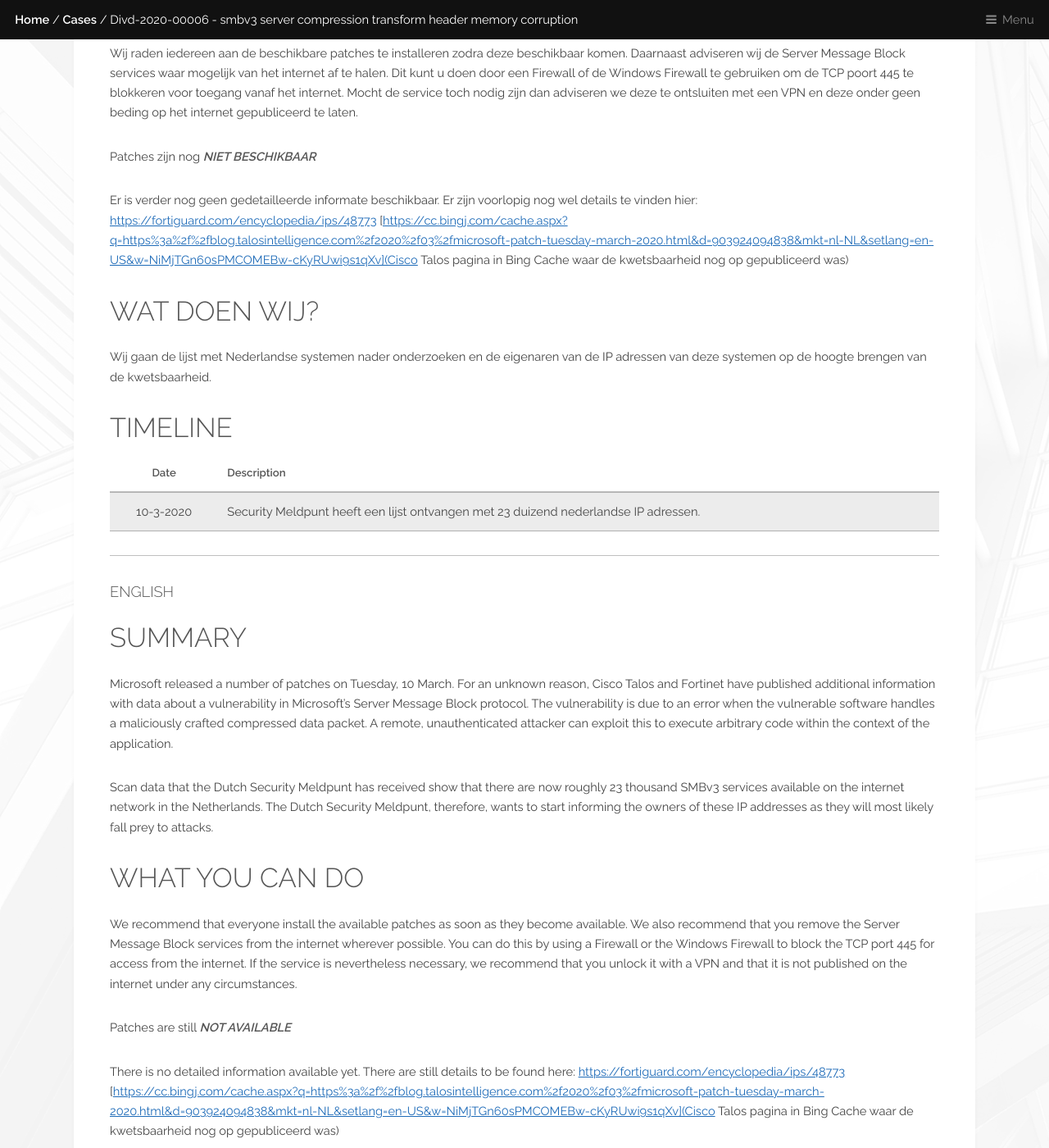
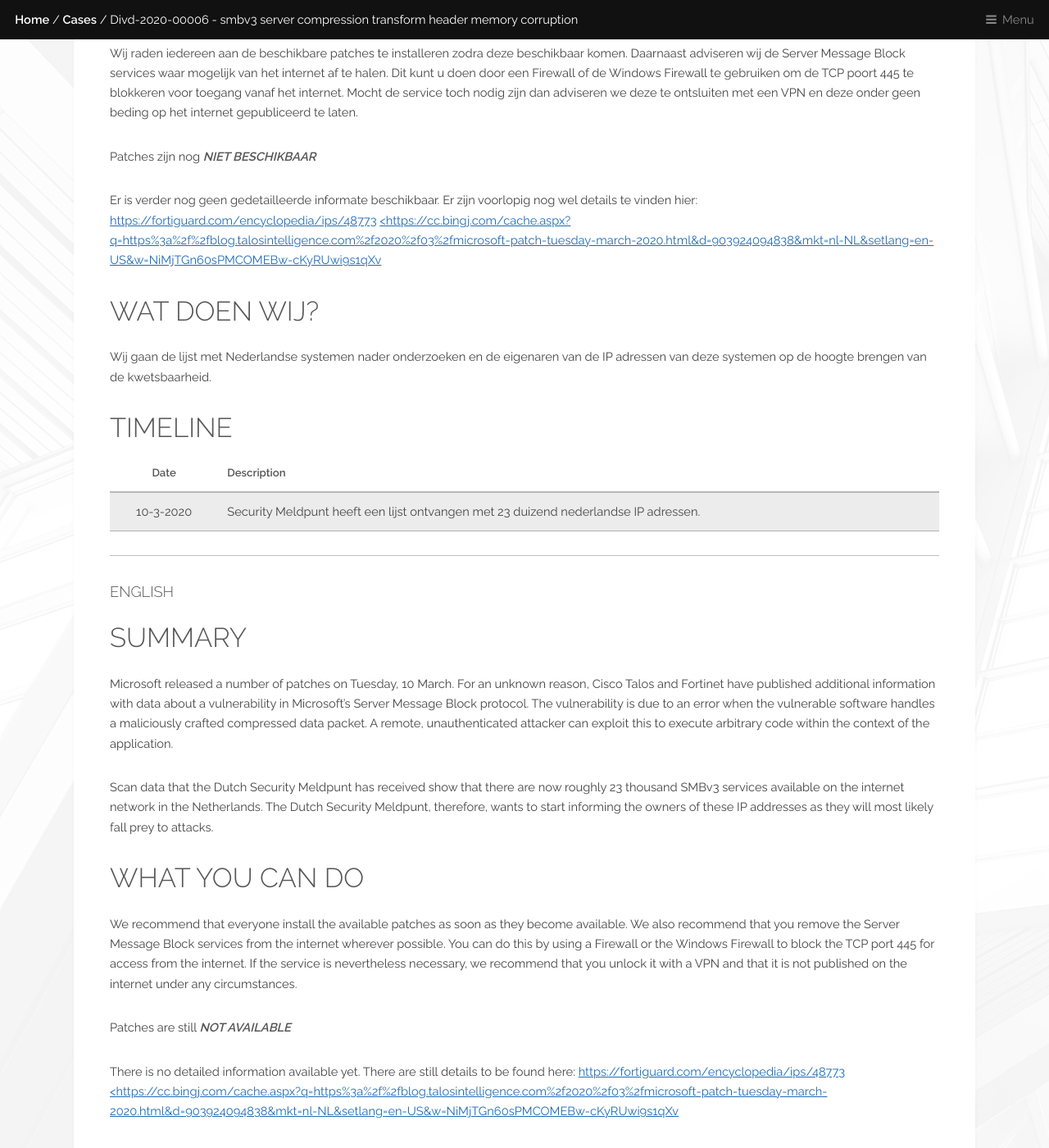
Before and after one commit to DIVD-NL/SecurityMeldpunt, a Jekyll site: the page built from cases/DIVD-2020-00006.md, in a window 1280 px wide and 1400 px high, scrolled down 1488 px. Shown: the whole window at 82% size. Built offline with Jekyll 4.4.1, drawn with Linux system fonts in a browser that asks for light colours.

Commit message:
textual corrections

```diff
--- a/cases/DIVD-2020-00006.md
+++ b/cases/DIVD-2020-00006.md
@@ -35,7 +35,7 @@ Patches zijn nog **_NIET BESCHIKBAAR_**
 
 Er is verder nog geen gedetailleerde informate beschikbaar. Er zijn voorlopig nog wel details te vinden hier:
 [https://fortiguard.com/encyclopedia/ips/48773](https://fortiguard.com/encyclopedia/ips/48773)
-[<https://cc.bingj.com/cache.aspx?q=https%3a%2f%2fblog.talosintelligence.com%2f2020%2f03%2fmicrosoft-patch-tuesday-march-2020.html&d=903924094838&mkt=nl-NL&setlang=en-US&w=NiMjTGn60sPMCOMEBw-cKyRUwi9s1qXv](Cisco> Talos pagina in Bing Cache waar de kwetsbaarheid nog op gepubliceerd was)
+[<https://cc.bingj.com/cache.aspx?q=https%3a%2f%2fblog.talosintelligence.com%2f2020%2f03%2fmicrosoft-patch-tuesday-march-2020.html&d=903924094838&mkt=nl-NL&setlang=en-US&w=NiMjTGn60sPMCOMEBw-cKyRUwi9s1qXv]("Cisco Talos pagina in Bing Cache waar de kwetsbaarheid nog op gepubliceerd was")
 
 ## Wat doen wij?
 
@@ -65,7 +65,7 @@ Patches are still **_NOT AVAILABLE_**
 
 There is no detailed information available yet. There are still details to be found here:
 [https://fortiguard.com/encyclopedia/ips/48773](https://fortiguard.com/encyclopedia/ips/48773)
-[<https://cc.bingj.com/cache.aspx?q=https%3a%2f%2fblog.talosintelligence.com%2f2020%2f03%2fmicrosoft-patch-tuesday-march-2020.html&d=903924094838&mkt=nl-NL&setlang=en-US&w=NiMjTGn60sPMCOMEBw-cKyRUwi9s1qXv](Cisco> Talos pagina in Bing Cache waar de kwetsbaarheid nog op gepubliceerd was)
+[<https://cc.bingj.com/cache.aspx?q=https%3a%2f%2fblog.talosintelligence.com%2f2020%2f03%2fmicrosoft-patch-tuesday-march-2020.html&d=903924094838&mkt=nl-NL&setlang=en-US&w=NiMjTGn60sPMCOMEBw-cKyRUwi9s1qXv]("Cisco Talos pagina in Bing Cache waar de kwetsbaarheid nog op gepubliceerd was")
 
 ## What we are doing
 
```
